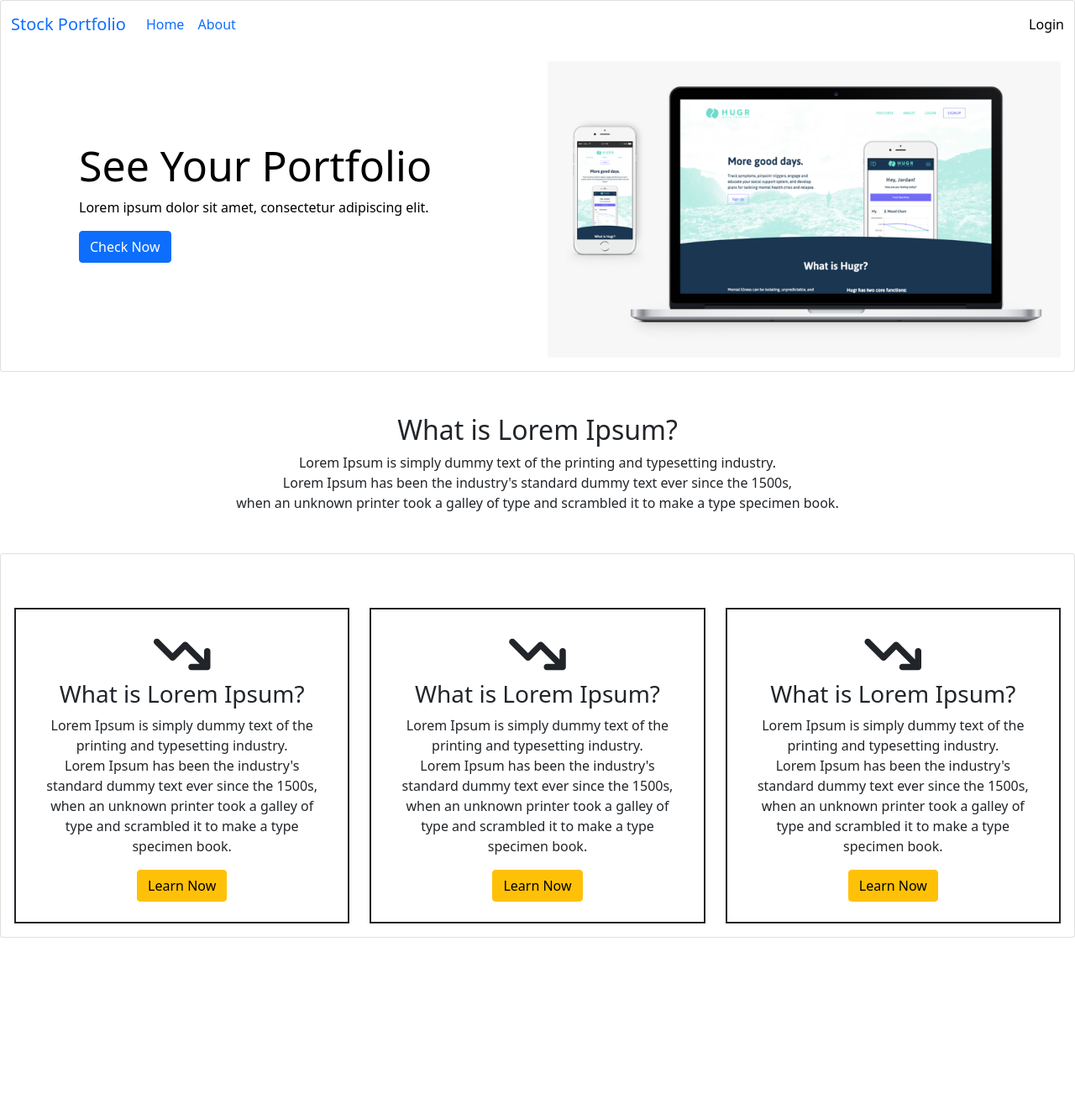
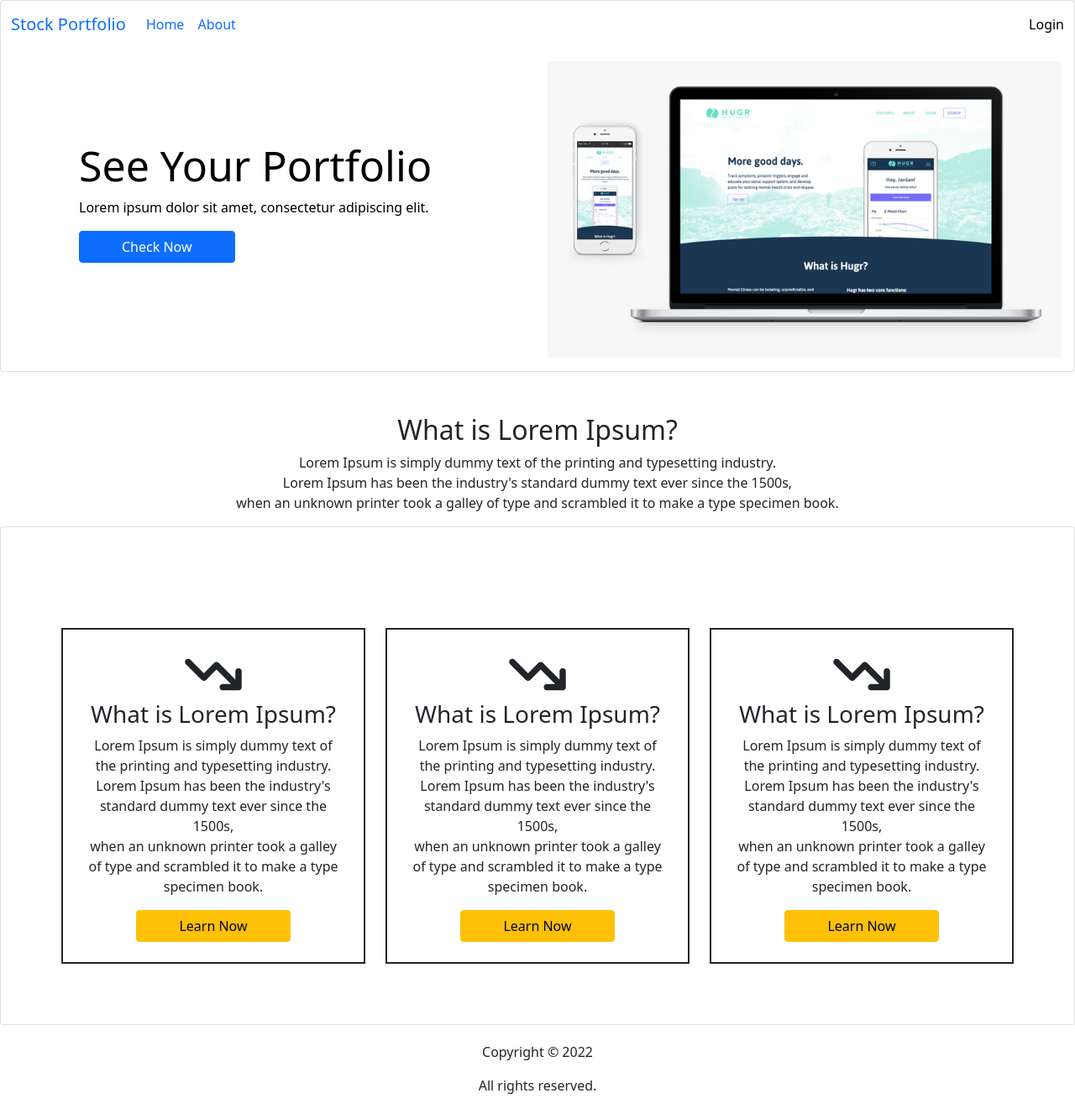
Before and after one commit to jsidd06/stock-portfolio, a React (Create React App) app: page / in a window 1280 px wide. Shown: the whole page at 84% size. Before the commit the page ends 1117 px from the top, so only its background shows below. Built offline with nearby package versions, Linux system fonts and the light colour scheme.

Commit message:
now just we the demo footer

```diff
--- /dev/null
+++ b/src/views/FooterScreen/FooterScreen.js
@@ -0,0 +1,11 @@
+import React from 'react'
+
+function FooterScreen() {
+  return (<div style={{textAlign: 'center',marginTop:20}}>
+    <p>Copyright &copy; 2022</p>
+    <p>All rights reserved.</p>
+  </div>
+  )
+}
+
+export default FooterScreen
--- a/src/views/Home/Home.js
+++ b/src/views/Home/Home.js
@@ -2,6 +2,7 @@ import React from 'react'
 import { Link } from 'react-router-dom';
 import { Card, CardBody, CardImg, CardImgOverlay, CardText, CardTitle, Col, Container, Row } from 'reactstrap';
 import stockImg from "../../Images/518-5187885_picture-of-a-phone-and-laptop-with-the.png"
+import FooterScreen from '../FooterScreen/FooterScreen';
 import NavBarScreen from '../NavBarScreen/NavBarScreen';
 function Home() {
   return (
@@ -23,7 +24,11 @@ function Home() {
                       Lorem ipsum dolor sit amet, consectetur adipiscing elit.
                     </CardText>
                     <CardText>
-                      <Link className="btn btn-primary" to="/">
+                      <Link
+                        className="btn btn-primary"
+                        style={{ paddingRight: 50, paddingLeft: 50 }}
+                        to="/"
+                      >
                         Check Now
                       </Link>
                     </CardText>
@@ -42,9 +47,9 @@ function Home() {
           text ever since the 1500s, <br></br>when an unknown printer took a
           galley of type and scrambled it to make a type specimen book.
         </p>
-        <Card className="mt-5">
-          <CardBody>
-            <Row>
+        <Card className="mt-2">
+          <CardBody className="p-5">
+            <Row className="p-4">
               <Col md="4">
                 <CardBody style={{ border: "2px solid" }} className="mt-5 p-4">
                   <i
@@ -60,7 +65,11 @@ function Home() {
                     when an unknown printer took a galley of type and scrambled
                     it to make a type specimen book.
                   </p>
-                  <Link className="btn btn-warning" to="/">
+                  <Link
+                    className="btn btn-warning"
+                    style={{ paddingRight: 50, paddingLeft: 50 }}
+                    to="/"
+                  >
                     Learn Now
                   </Link>
                 </CardBody>
@@ -80,7 +89,11 @@ function Home() {
                     when an unknown printer took a galley of type and scrambled
                     it to make a type specimen book.
                   </p>
-                  <Link className="btn btn-warning" to="/">
+                  <Link
+                    className="btn btn-warning"
+                    style={{ paddingRight: 50, paddingLeft: 50 }}
+                    to="/"
+                  >
                     Learn Now
                   </Link>
                 </CardBody>
@@ -100,7 +113,11 @@ function Home() {
                     when an unknown printer took a galley of type and scrambled
                     it to make a type specimen book.
                   </p>
-                  <Link className="btn btn-warning" to="/">
+                  <Link
+                    className="btn btn-warning"
+                    style={{ paddingRight: 50, paddingLeft: 50 }}
+                    to="/"
+                  >
                     Learn Now
                   </Link>
                 </CardBody>
@@ -109,6 +126,7 @@ function Home() {
           </CardBody>
         </Card>
       </div>
+      <FooterScreen />
     </>
   );
 }
```
